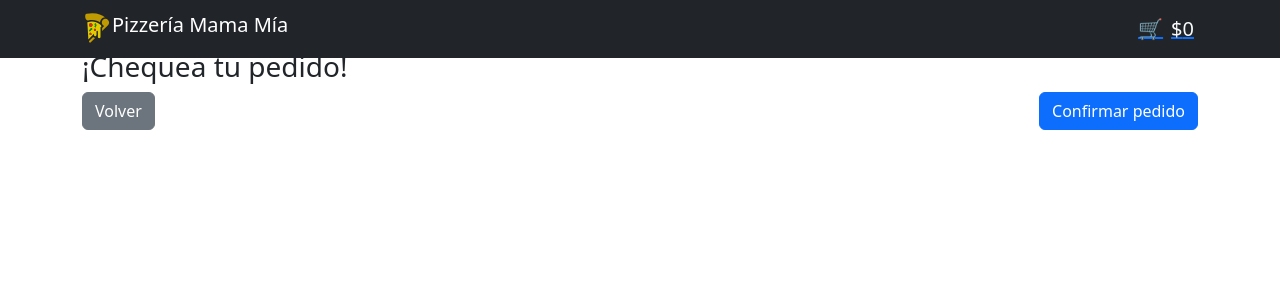
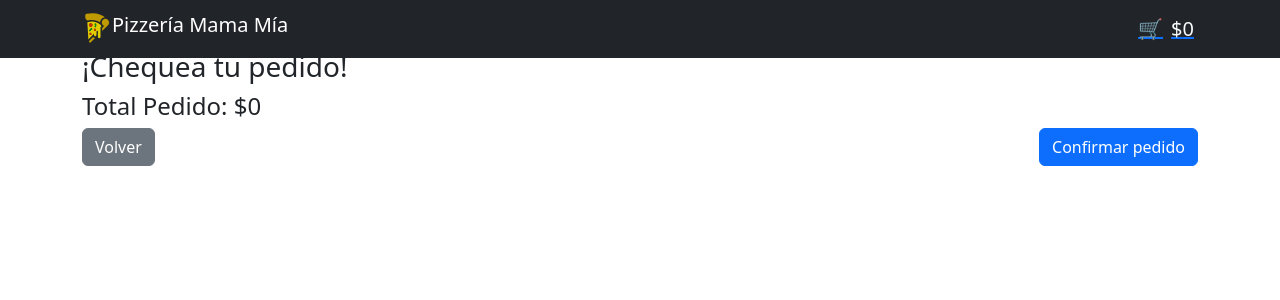
Before and after one commit to cpileon/shop_pizeria, a React (Vite) app: page /carrito in a window 1280 px wide. Shown: the top 300 px of the page. Built offline with nearby package versions, Linux system fonts and the light colour scheme.

Commit message:
Minor changes to shopping cart

```diff
--- a/src/assets/views/Carrito.jsx
+++ b/src/assets/views/Carrito.jsx
@@ -7,19 +7,34 @@ import Container from 'react-bootstrap/Container';
 
 
 const Carrito = () =>{
-    const { datapizza, setDatapizza, pedido, setPedido, generarPedido } = useContext(MyContext)
+    const { datapizza, setDatapizza, pedido, setPedido, generarPedido, valorTotal, setValorTotal } = useContext(MyContext)
     return(
         <>
         <Container >
             <h3 className="mt-3">¡Chequea tu pedido!</h3>
-            {pedido.map((pizza, i)=>(
-                <div key={pizza.id}>
-                    {i+1} Pizza {pizza.name.charAt(0).toUpperCase() + pizza.name.slice(1)} Cantidad: {pizza.cantidad}
+            <div>
+                {pedido.map((pizza, i)=>(
+                    <div className="row" key={pizza.id}>
+                        <div className="col">
+                            {i+1}
+                        </div>
+                        <div className="col">
+                            <img src={pizza.img} width={50} />
+                        </div>
+                        <div className="col">
+                            Pizza {pizza.name.charAt(0).toUpperCase() + pizza.name.slice(1)}
+                        </div>
+                        <div className="col">
+                            <strong>Precio:</strong> ${pizza.price.toLocaleString('en-US')}
+                        </div>
+                        Cantidad: {pizza.cantidad}
                     </div>
-            ))}
-            <div className="d-flex justify-content-between">
-                <Link to="/"><Button className="btn btn-secondary">Volver</Button></Link>
-                <Button>Confirmar pedido</Button>
+                ))}
+                <h4>Total Pedido: ${valorTotal.toLocaleString('en-US')}</h4>
+                <div className="d-flex justify-content-between">
+                    <Link to="/"><Button className="btn btn-secondary">Volver</Button></Link>
+                    <Button>Confirmar pedido</Button>
+                </div>
             </div>
         </Container>
 
```
